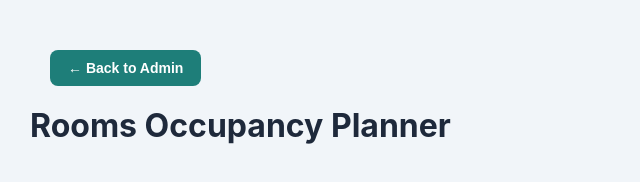
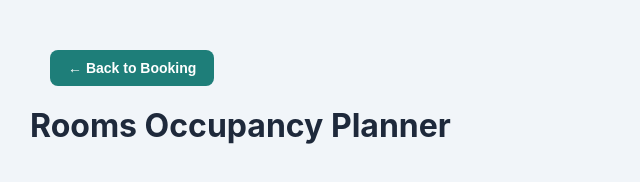
Before and after one commit to btpsapabap-gif/bookmyroom-frontend, a plain HTML site: page calendar.html in a window 1280 px wide. Shown: the full height of the page, 0-640 px from the left. Drawn offline with Linux system fonts and the light colour scheme; no server answers.

Commit message:
Add files via upload

```diff
--- a/calendar.html
+++ b/calendar.html
@@ -13,7 +13,7 @@
 
         <div class="top-bar">
             <button onclick="goBack()" class="back-btn">
-                ← Back to Admin
+                ← Back to Booking
             </button>
         </div>
 
```
